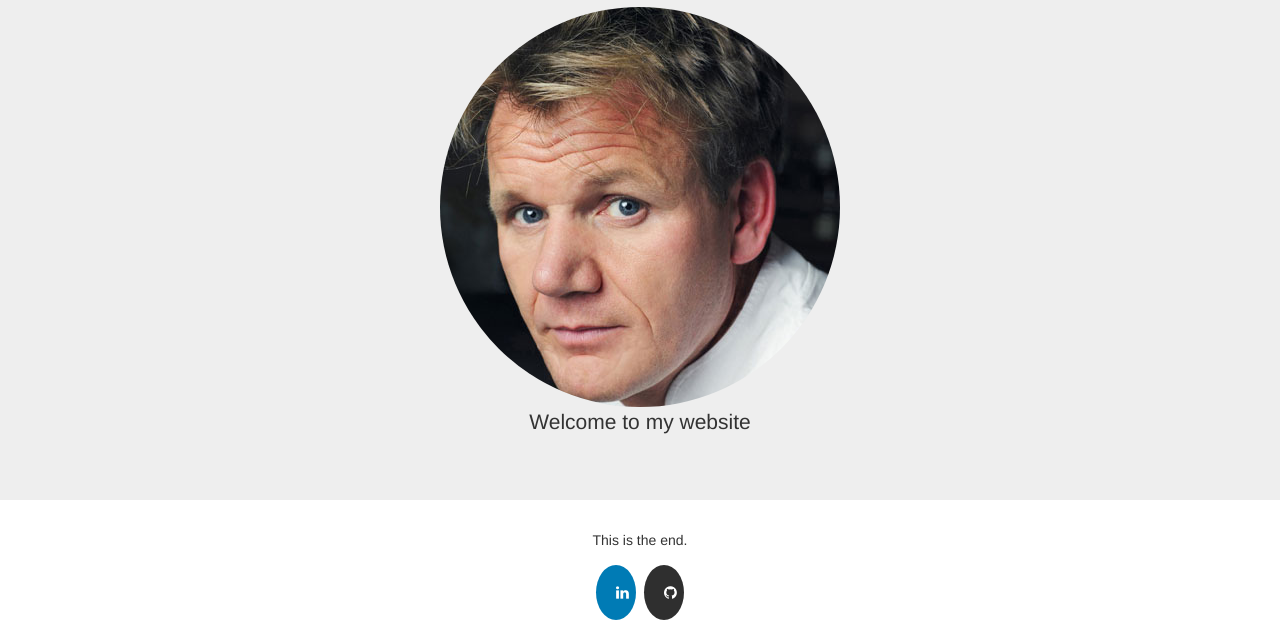
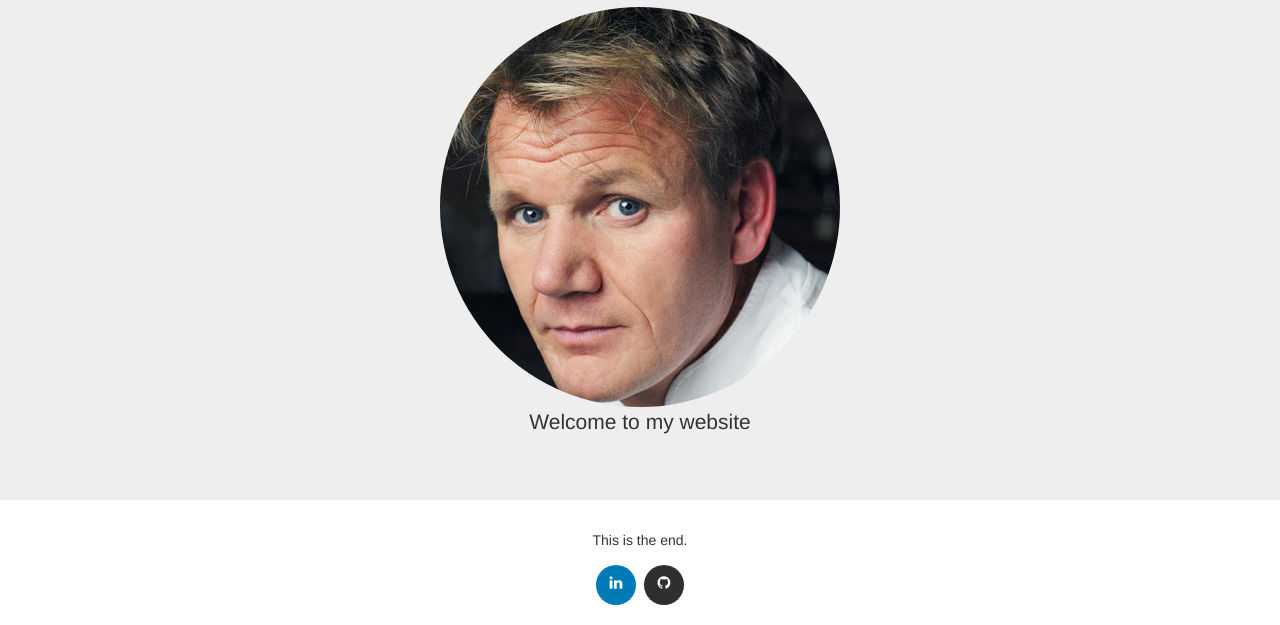
Before and after one commit to ddoyle2017/ddoyle2017.github.io, a plain HTML site: page index.html in a window 1280 px wide. Shown: the part 180-805 px from the top of the page. Drawn offline with nearby package versions, Linux system fonts and the light colour scheme.

Commit message:
added social media buttons

```diff
--- a/index.html
+++ b/index.html
@@ -11,9 +11,10 @@
 
 		<style>
 			.fa {
- 				padding: 20px;
+ 				padding: 10px;
 				font-size: 15px;
   				width: 40px;
+				height: 40px;
   				text-align: center;
   				text-decoration: none;
   				margin: 5px 2px;
```
